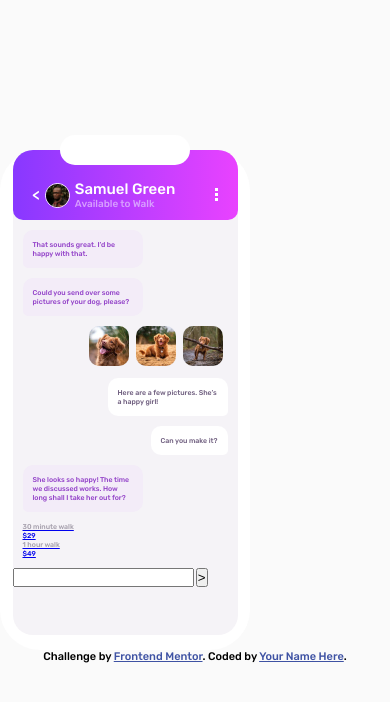
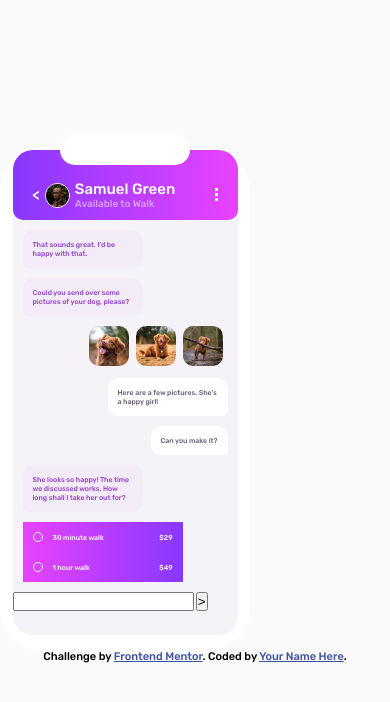
Before and after one commit to vishvas-choudhary/Chat-app-CSS-illustrator, a plain HTML site: page index.html in a window 390 px wide. Drawn offline with Linux system fonts and the light colour scheme.

Commit message:
making mobile

```diff
--- a/index.html
+++ b/index.html
@@ -75,13 +75,17 @@
               </div>
               <div class="chat__left--cta">
                 <a href="#">
-                  <span class="circle"></span>
-                  <p>30 minute walk</p>
+                  <div class="time">
+                    <span class="circle"></span>
+                    <p>30 minute walk</p>
+                  </div>
                   <span class="cost">$29</span>
                 </a>
                 <a href="#">
-                  <span class="circle"></span>
-                  <p>1 hour walk</p>
+                  <div class="time">
+                    <span class="circle"></span>
+                    <p>1 hour walk</p>
+                  </div>
                   <span class="cost">$49</span>
                 </a>
               </div>
--- a/scss/style.scss
+++ b/scss/style.scss
@@ -143,4 +143,38 @@
       align-self: flex-end;
     }
   }
+
+  &__left--cta {
+    background: linear-gradient(to right, $lightMagenta, $lightViolet);
+    max-width: 16rem;
+
+    a {
+      text-decoration: none;
+      color: $white;
+      display: flex;
+      justify-content: space-between;
+      align-items: center;
+      padding: 1rem;
+    }
+
+    .time {
+      display: flex;
+      align-items: center;
+      justify-content: space-around;
+    }
+
+    .circle {
+      border: 1px solid $white;
+      width: 1rem;
+      height: 1rem;
+      border-radius: 100%;
+      display: inline-block;
+      margin-right: 1rem;
+    }
+
+    p {
+      color: white;
+      display: inline-block;
+    }
+  }
 }
```
Also changed, not shown: scss/style.css, 1 other file.
